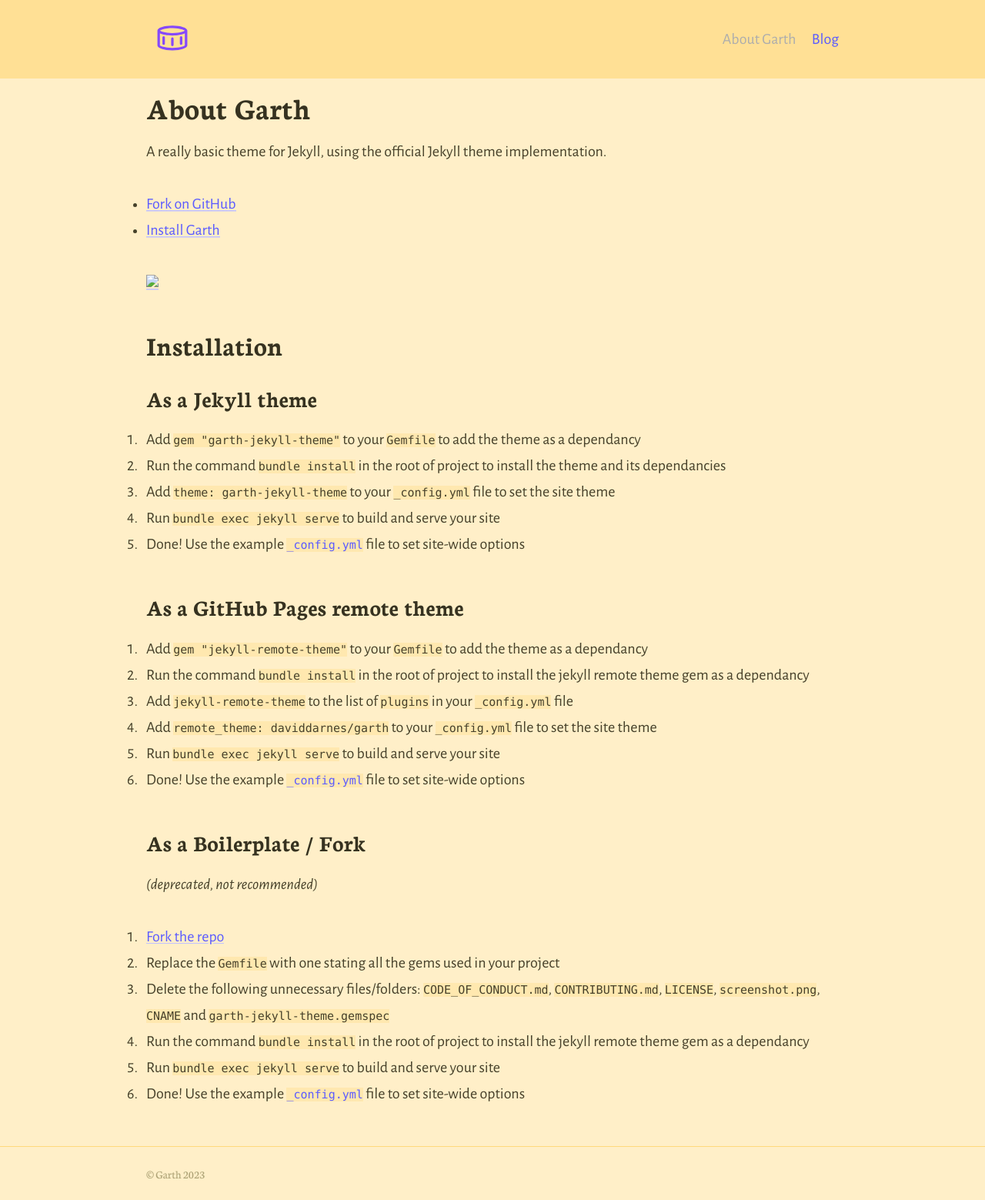
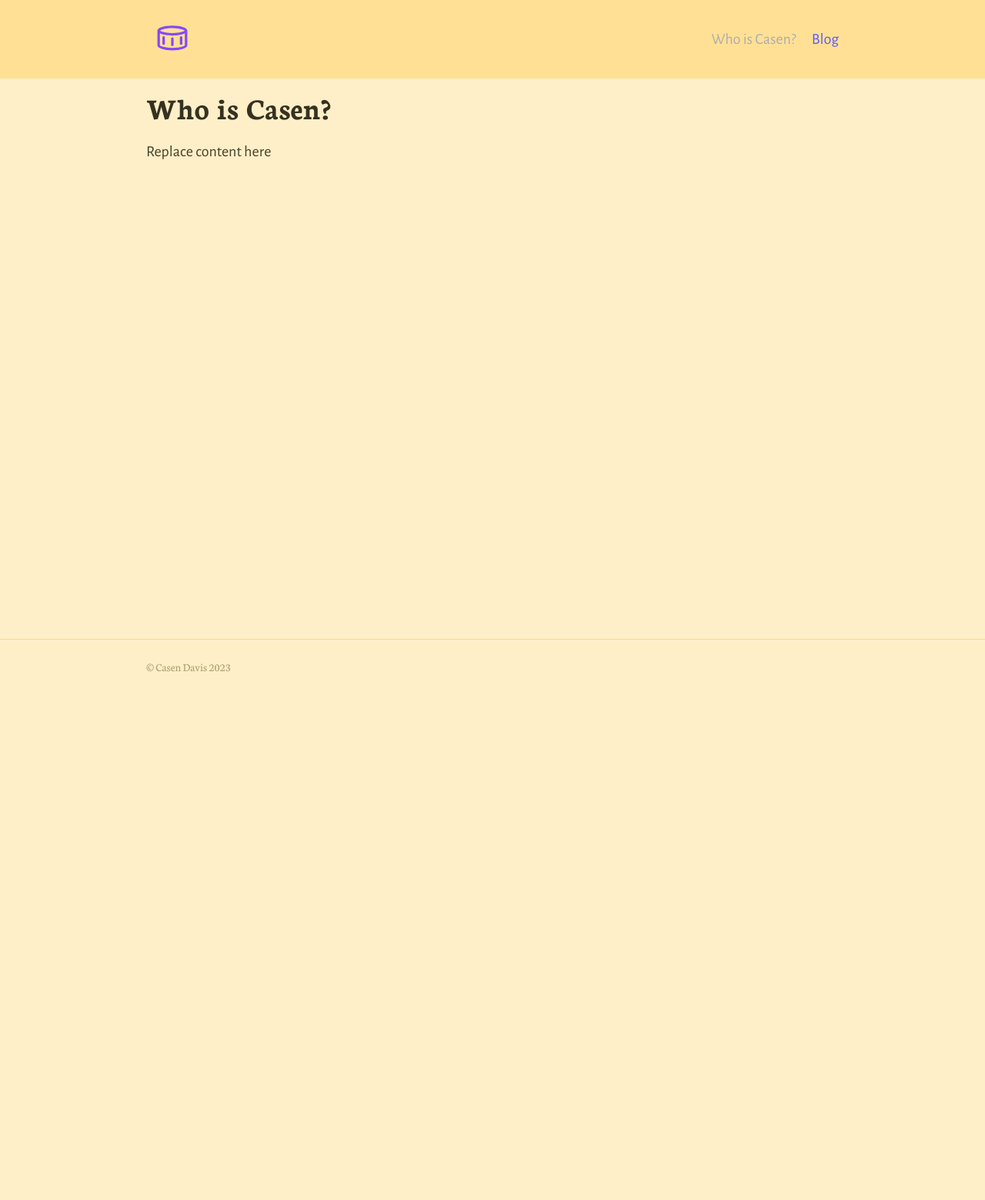
Before and after one commit to Casen/casen.github.io, a Jekyll site: the page built from about.md, in a window 1280 px wide. Shown: the whole page at 77% size. Built offline with Jekyll 4.4.1, drawn with Linux system fonts in a browser that asks for light colours; after the commit the page ends 900 px from its top, so only the background shows below that.

Commit message:
init changes/fixes

```diff
--- a/CNAME
+++ b/CNAME
@@ -1 +1 @@
-garth.darn.es
+casen.github.io
--- a/_config.yml
+++ b/_config.yml
@@ -39,7 +39,7 @@ collections:
   posts:
     title: Blog # Needed for Siteleaf
     output: true
-    description: "This is merely a demo, find out more [about Garth](about)" # The post list page content
+    description: "Here's what I've been thinking about. Find out more [about Casen](about)" # The post list page content
 
 # 6. Jekyll collections settings
 defaults:
@@ -58,10 +58,10 @@ defaults:
 
 # 7. Site settings
 encoding: utf-8 # Make sure the encoding is right
-title: "Garth" # Site name or title
+title: "Casen Davis" # Site name or title
 logo: "/assets/logo.svg" # Site logo
 # favicon: "/favicon.ico" # Uncomment to add custom favicon, or leave as is to use site logo
-description: "A really basic theme for Jekyll, using the official Jekyll theme implementation" # Site description and default description
-url: "https://garth.darn.es" # Site url
+description: "Hello, I'm Casen Davis. Welcome to my personal website." # Site description and default description
+url: "https://casen.github.io" # Site url
 baseurl: ""
 lang: en-GB
--- a/_sass/sassline-base/_mixins.scss
+++ b/_sass/sassline-base/_mixins.scss
@@ -24,7 +24,7 @@ $max-widths: map-values($maxwidths);
   @if $value == string {
     // If using 'break-1', 'break-2' etc output the correct breakpoints from map.
     @if map-has-key($breakpoints, $break) {
-      @media screen and (min-width: #{map-get($breakpoints, $break) / 16 * 1em} ) { @content; }
+      @media screen and (min-width: #{calc(map-get($breakpoints, $break) / 16 * 1em)} ) { @content; }
     } @else {
       @warn "#{$break} is not a set breakpoint variable";
     }
@@ -45,12 +45,12 @@ $max-widths: map-values($maxwidths);
 
 // Root font-size in %, outputted in correct breakpoints.
 @mixin rootsize {
-  font-size: nth($sizes, 1) / 16 * 100%;
+  font-size: calc(nth($sizes, 1) / 16 * 100%);
 
   // Loop through breakpoints.
   @for $i from 2 through $breakpoints-limit {
-    @media screen and (min-width: nth($points, $i) / 16 * 1em ) {
-      font-size: nth($sizes, $i) / 16 * 100%;
+    @media screen and (min-width: calc(nth($points, $i) / 16 * 1em )) {
+      font-size: calc(nth($sizes, $i) / 16 * 100%);
     }
   }
 }
@@ -92,7 +92,7 @@ $max-widths: map-values($maxwidths);
 
     // Loop through breakpoints.
     @for $i from 2 through $breakpoints-limit {
-      @media screen and (min-width: nth($points, $i) / 16 * 1em ) {
+      @media screen and (min-width: calc(nth($points, $i) / 16 * 1em )) {
         max-width: #{nth($line-widths, $i) / nth($sizes, $i)}rem;
       }
     }
@@ -185,7 +185,7 @@ $max-widths: map-values($maxwidths);
 
       // Loop through breakpoints.
       @for $i from 2 through $breakpoints-limit {
-        @media screen and (min-width: nth($points, $i) / 16 * 1em ) {
+        @media screen and (min-width: calc(nth($points, $i) / 16 * 1em )) {
           font-size: #{$fontsize / nth($sizes, $i)}rem;
         }
       }
@@ -194,15 +194,15 @@ $max-widths: map-values($maxwidths);
     } @else if $in-scale == true {
       $get-scale: map-get($modular-scale, scale-0);
       $get-size: map-get($get-scale, $fontsize);
-      font-size: #{$get-size / nth($sizes, 1)}rem;
+      font-size: #{calc($get-size / nth($sizes, 1))}rem;
 
       // Loop through breakpoints.
       @for $i from 2 through $breakpoints-limit {
         $get-scale: map-get($modular-scale, scale-#{$i - 1});
         $get-size: map-get($get-scale, $fontsize);
 
-        @media screen and (min-width: nth($points, $i) / 16 * 1em ) {
-          font-size: #{$get-size / nth($sizes, $i)}rem;
+        @media screen and (min-width: calc(nth($points, $i) / 16 * 1em )) {
+          font-size: #{calc($get-size / nth($sizes, $i))}rem;
         }
       }
 
@@ -252,8 +252,8 @@ $max-widths: map-values($maxwidths);
       $get-size: map-get($get-scale, $fontsize);
       $rootsize: nth($sizes, ($breakpoint + 1));
 
-      $baseline-shift: #{($get-size / 2 * (($lineheight * $rootsize / $get-size) - $cap-height)) / $rootsize + 0.00001};
-      $baseline-push: #{$below - (($get-size / 2 * (($lineheight * $rootsize / $get-size) - $cap-height)) / $rootsize + 0.00001)};
+      $baseline-shift: #{calc((calc($get-size / 2) * (calc($lineheight * $rootsize / $get-size) - $cap-height)) / calc($rootsize + 0.00001))};
+      $baseline-push: #{$below - (calc((calc($get-size / 2) * (calc($lineheight * $rootsize / $get-size) - $cap-height)) / calc($rootsize + 0.00001)))};
 
       margin-bottom: #{$baseline-push}rem;
       padding-top: #{$baseline-shift}rem;
@@ -280,7 +280,7 @@ $max-widths: map-values($maxwidths);
         $baseline-shift: #{($fontsize / 2 * (($lineheight * $rootsize / $fontsize) - $cap-height)) / $rootsize + 0.00001};
         $baseline-push: #{$below - (($fontsize / 2 * (($lineheight * $rootsize / $fontsize) - $cap-height)) / $rootsize + 0.00001)};
 
-        @media screen and (min-width: nth($points, $i) / 16 * 1em ) {
+        @media screen and (min-width: calc(nth($points, $i) / 16 * 1em )) {
           margin-bottom: #{$baseline-push}rem;
           padding-top: #{$baseline-shift}rem;
         }
@@ -292,8 +292,8 @@ $max-widths: map-values($maxwidths);
       $get-size: map-get($get-scale, $fontsize);
       $rootsize: nth($sizes, 1);
 
-      $baseline-shift: #{($get-size / 2 * (($lineheight * $rootsize / $get-size) - $cap-height)) / $rootsize + 0.00001};
-      $baseline-push: #{$below - (($get-size / 2 * (($lineheight * $rootsize / $get-size) - $cap-height)) / $rootsize + 0.00001)};
+      $baseline-shift: #{calc((calc($get-size / 2) * (calc($lineheight * $rootsize / $get-size) - $cap-height)) / calc($rootsize + 0.00001))};
+      $baseline-push: #{$below - (calc((calc($get-size / 2) * (calc($lineheight * $rootsize / $get-size) - $cap-height)) / calc($rootsize + 0.00001)))};
 
       margin-bottom: #{$baseline-push}rem;
       padding-top: #{$baseline-shift}rem;
@@ -304,10 +304,10 @@ $max-widths: map-values($maxwidths);
         $get-size: map-get($get-scale, $fontsize);
         $rootsize: nth($sizes, $i);
 
-        $baseline-shift: #{($get-size / 2 * (($lineheight * $rootsize / $get-size) - $cap-height)) / $rootsize + 0.00001};
-        $baseline-push: #{$below - (($get-size / 2 * (($lineheight * $rootsize / $get-size) - $cap-height)) / $rootsize + 0.00001)};
+        $baseline-shift: #{calc(($get-size / 2 * (calc($lineheight * $rootsize / $get-size) - $cap-height)) / calc($rootsize + 0.00001))};
+        $baseline-push: #{$below - (calc(($get-size / 2 * (calc($lineheight * $rootsize / $get-size) - $cap-height)) / calc($rootsize + 0.00001)))};
 
-        @media screen and (min-width: nth($points, $i) / 16 * 1em ) {
+        @media screen and (min-width: calc(nth($points, $i) / 16 * 1em )) {
           margin-bottom: #{$baseline-push}rem;
           padding-top: #{$baseline-shift}rem;
         }
@@ -345,8 +345,8 @@ $max-widths: map-values($maxwidths);
       $get-scale: map-get($modular-scale, scale-#{$breakpoint});
       $get-size: map-get($get-scale, $fontsize);
       $rootsize: nth($sizes, ($breakpoint + 1));
-      $baseline-shift: #{($get-size / 2 * (($lineheight * $rootsize / $get-size) - $cap-height)) / $rootsize + 0.00001};
-      $baseline-push: #{$below - (($get-size / 2 * (($lineheight * $rootsize / $get-size) - $cap-height)) / $rootsize + 0.00001)};
+      $baseline-shift: #{calc(($get-size / 2 * (calc($lineheight * $rootsize / $get-size) - $cap-height)) / calc($rootsize + 0.00001))};
+      $baseline-push: #{$below - (calc(($get-size / 2 * (calc($lineheight * $rootsize / $get-size) - $cap-height)) / calc($rootsize + 0.00001)))};
       font-size: #{$get-size / nth($sizes, ($breakpoint + 1))}rem;
       margin-bottom: #{$baseline-push}rem;
       padding-top: #{$baseline-shift}rem;
@@ -369,7 +369,7 @@ $max-widths: map-values($maxwidths);
         $rootsize: nth($sizes, $i);
         $baseline-shift: #{($fontsize / 2 * (($lineheight * $rootsize / $fontsize) - $cap-height)) / $rootsize + 0.00001};
         $baseline-push: #{$below - (($fontsize / 2 * (($lineheight * $rootsize / $fontsize) - $cap-height)) / $rootsize + 0.00001)};
-        @media screen and (min-width: nth($points, $i) / 16 * 1em ) {
+        @media screen and (min-width: calc(nth($points, $i) / 16 * 1em )) {
           font-size: #{$fontsize / nth($sizes, $i)}rem;
           margin-bottom: #{$baseline-push}rem;
           padding-top: #{$baseline-shift}rem;
@@ -380,9 +380,9 @@ $max-widths: map-values($maxwidths);
       $get-scale: map-get($modular-scale, scale-0);
       $get-size: map-get($get-scale, $fontsize);
       $rootsize: nth($sizes, 1);
-      $baseline-shift: #{($get-size / 2 * (($lineheight * $rootsize / $get-size) - $cap-height)) / $rootsize + 0.00001};
-      $baseline-push: #{$below - (($get-size / 2 * (($lineheight * $rootsize / $get-size) - $cap-height)) / $rootsize + 0.00001)};
-      font-size: #{$get-size / nth($sizes, 1)}rem;
+      $baseline-shift: #{calc(($get-size / 2 * (calc($lineheight * $rootsize / $get-size) - $cap-height)) / calc($rootsize + 0.00001))};
+      $baseline-push: #{$below - (calc(($get-size / 2 * (calc($lineheight * $rootsize / $get-size) - $cap-height)) / calc($rootsize + 0.00001)))};
+      font-size: #{calc($get-size / nth($sizes, 1))}rem;
       margin-bottom: #{$baseline-push}rem;
       padding-top: #{$baseline-shift}rem;
 
@@ -390,10 +390,10 @@ $max-widths: map-values($maxwidths);
         $get-scale: map-get($modular-scale, scale-#{$i - 1});
         $get-size: map-get($get-scale, $fontsize);
         $rootsize: nth($sizes, $i);
-        $baseline-shift: #{($get-size / 2 * (($lineheight * $rootsize / $get-size) - $cap-height)) / $rootsize + 0.00001};
-        $baseline-push: #{$below - (($get-size / 2 * (($lineheight * $rootsize / $get-size) - $cap-height)) / $rootsize + 0.00001)};
-        @media screen and (min-width: nth($points, $i) / 16 * 1em ) {
-          font-size: #{$get-size / nth($sizes, $i)}rem;
+        $baseline-shift: #{calc(($get-size / 2 * (calc($lineheight * $rootsize / $get-size) - $cap-height)) / calc($rootsize + 0.00001))};
+        $baseline-push: #{$below - (calc(($get-size / 2 * (calc($lineheight * $rootsize / $get-size) - $cap-height)) / calc($rootsize + 0.00001)))};
+        @media screen and (min-width: calc(nth($points, $i) / 16 * 1em )) {
+          font-size: #{calc($get-size / nth($sizes, $i))}rem;
           margin-bottom: #{$baseline-push}rem;
           padding-top: #{$baseline-shift}rem;
         }
--- a/_sass/sassline-base/_typography.scss
+++ b/_sass/sassline-base/_typography.scss
@@ -278,8 +278,8 @@ a {
       $get-scale: map-get($modular-scale, scale-0);
       $get-size: map-get($get-scale, zeta);
       $rootsize: nth($sizes, 1);
-      $baseline-shift: #{($get-size / 2 * ((2 * $rootsize / $get-size) - map-get($bodytype, cap-height))) / $rootsize + 0.00001};
-      $baseline-push: #{3 - (($get-size * ((2 * $rootsize / $get-size) - map-get($bodytype, cap-height))) / $rootsize + 0.00001)};
+      $baseline-shift: #{calc((calc($get-size / 2) * (calc((2 * $rootsize / $get-size)) - map-get($bodytype, cap-height))) / $rootsize + 0.00001)};
+      $baseline-push: #{3 - (calc(calc(calc($get-size * (calc((2 * $rootsize / $get-size))) - map-get($bodytype, cap-height))) / calc($rootsize + 0.00001)))};
 
       margin-bottom: #{$baseline-push}rem;
       padding-bottom: #{$baseline-shift}rem;
@@ -288,10 +288,10 @@ a {
         $get-scale: map-get($modular-scale, scale-#{$i - 1});
         $get-size: map-get($get-scale, zeta);
         $rootsize: nth($sizes, $i);
-        $baseline-shift: #{($get-size / 2 * ((2 * $rootsize / $get-size) - map-get($bodytype, cap-height))) / $rootsize + 0.00001};
-        $baseline-push: #{3 - (($get-size * ((2 * $rootsize / $get-size) - map-get($bodytype, cap-height))) / $rootsize + 0.00001)};
+        $baseline-shift: #{calc((calc($get-size / 2) * (calc((2 * $rootsize / $get-size)) - map-get($bodytype, cap-height))) / $rootsize + 0.00001)};
+        $baseline-push: #{3 - (calc(calc(calc($get-size * (calc((2 * $rootsize / $get-size))) - map-get($bodytype, cap-height))) / calc($rootsize + 0.00001)))};
 
-        @media screen and (min-width: nth($points, $i) / 16 * 1em ) {
+        @media screen and (min-width: calc(nth($points, $i) / 16 * 1em )) {
           margin-bottom: #{$baseline-push}rem;
           padding-bottom: #{$baseline-shift}rem;
         }
--- a/about.md
+++ b/about.md
@@ -1,40 +1,5 @@
 ---
-title: About Garth
+title: Who is Casen?
 ---
 
-A really basic theme for Jekyll, using the official Jekyll theme implementation.
-
-- [Fork on GitHub](https://github.com/daviddarnes/garth)
-- [Install Garth](https://github.com/daviddarnes/garth#installation)
-
-[<img src="https://cdn.buymeacoffee.com/buttons/default-yellow.png" width="217"/>](https://buymeacoffee.com/daviddarnes#support)
-
-## Installation
-
-### As a Jekyll theme
-
-1. Add `gem "garth-jekyll-theme"` to your `Gemfile` to add the theme as a dependancy
-2. Run the command `bundle install` in the root of project to install the theme and its dependancies
-3. Add `theme: garth-jekyll-theme` to your `_config.yml` file to set the site theme
-4. Run `bundle exec jekyll serve` to build and serve your site
-5. Done! Use the example [`_config.yml`](https://github.com/daviddarnes/garth/blob/master/_config.yml) file to set site-wide options
-
-### As a GitHub Pages remote theme
-
-1. Add `gem "jekyll-remote-theme"` to your `Gemfile` to add the theme as a dependancy
-2. Run the command `bundle install` in the root of project to install the jekyll remote theme gem as a dependancy
-3. Add `jekyll-remote-theme` to the list of `plugins` in your `_config.yml` file
-4. Add `remote_theme: daviddarnes/garth` to your `_config.yml` file to set the site theme
-5. Run `bundle exec jekyll serve` to build and serve your site
-6. Done! Use the example [`_config.yml`](https://github.com/daviddarnes/garth/blob/master/_config.yml) file to set site-wide options
-
-### As a Boilerplate / Fork
-
-_(deprecated, not recommended)_
-
-1. [Fork the repo](https://github.com/daviddarnes/garth#fork-destination-box)
-2. Replace the `Gemfile` with one stating all the gems used in your project
-3. Delete the following unnecessary files/folders: `CODE_OF_CONDUCT.md`, `CONTRIBUTING.md`, `LICENSE`, `screenshot.png`, `CNAME` and `garth-jekyll-theme.gemspec`
-4. Run the command `bundle install` in the root of project to install the jekyll remote theme gem as a dependancy
-5. Run `bundle exec jekyll serve` to build and serve your site
-6. Done! Use the example [`_config.yml`](https://github.com/daviddarnes/garth/blob/master/_config.yml) file to set site-wide options
+Replace content here
```
